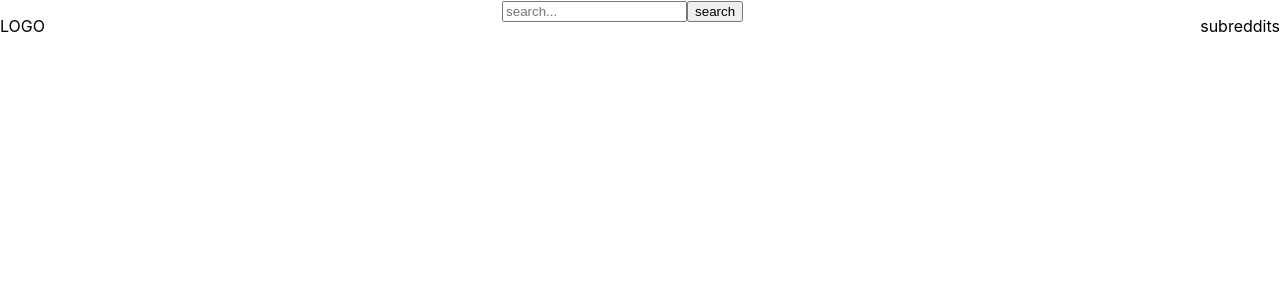
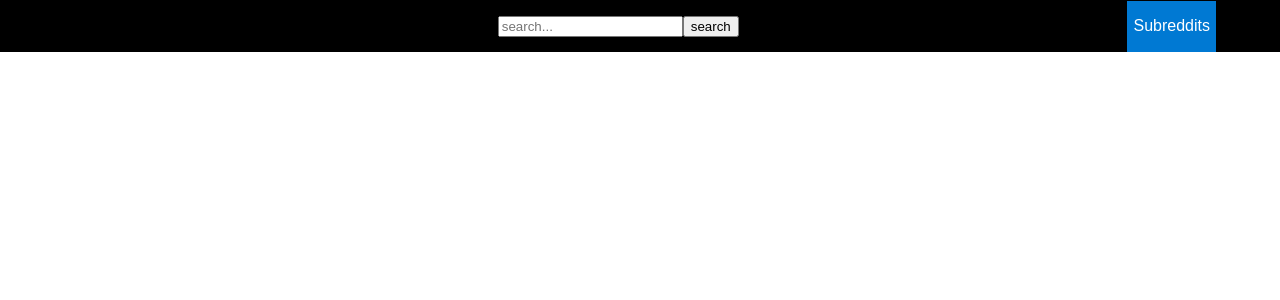
Before and after one commit to henryalford99/read-it, a React (Create React App) app: page / in a window 1280 px wide. Shown: the top 300 px of the page. Built offline with nearby package versions, Linux system fonts and the light colour scheme.

Commit message:
added sacramento font

```diff
--- a/public/index.html
+++ b/public/index.html
@@ -2,16 +2,10 @@
 <html lang="en">
   <head>
     <meta charset="utf-8" />
-    <link rel="icon" href="%PUBLIC_URL%/favicon.ico" />
     <meta name="viewport" content="width=device-width, initial-scale=1" />
-    <meta name="theme-color" content="#000000" />
-    <meta
-      name="description"
-      content="Web site created using create-react-app"
-    />
-    <link rel="apple-touch-icon" href="%PUBLIC_URL%/logo192.png" />
-
-    <link rel="manifest" href="%PUBLIC_URL%/manifest.json" />
+    <link rel="preconnect" href="https://fonts.googleapis.com">
+    <link rel="preconnect" href="https://fonts.gstatic.com" crossorigin>
+    <link href="https://fonts.googleapis.com/css2?family=Sacramento&display=swap" rel="stylesheet">
 
     <title>React App</title>
   </head>
--- a/src/app/App.css
+++ b/src/app/App.css
@@ -9,5 +9,7 @@
 nav {
   display: flex;
   justify-content: space-between;
-  background-color: white;
+  align-items: center;
+  background-color: black;
+  padding: 0 5%;
 }
--- a/src/app/App.js
+++ b/src/app/App.js
@@ -5,6 +5,7 @@
 import InitialView from '../features/Posts/InitialView/InitialView';
 import DetailedView from '../features/Posts/DetailedView/DetailedView';
 import { selectSelectedResult } from '../features/Posts/postsSlice';
+import Subreddits from '../features/Subreddits/Subreddits';
 
 
 function App() {
@@ -17,9 +18,7 @@
           LOGO
         </p>
         <SearchBar />
-        <p>
-          subreddits
-        </p>
+        <Subreddits />
       </nav>
       <InitialView />
       {selectedPost && <DetailedView />}
--- a/src/features/Subreddits/Subreddits.css
+++ b/src/features/Subreddits/Subreddits.css
@@ -1,15 +1,14 @@
 .subreddits-dropdown {
-    position: relative;
-    display: inline-block;
+
 }
 
 .subreddits-button {
     background-color: #0079d3;
     color: white;
-    padding: 10px;
     font-size: 16px;
     border: none;
     cursor: pointer;
+    height: 51px;
 }
 
 .subreddits-list {
```
Lines whose indentation alone changed are shown as unchanged.
